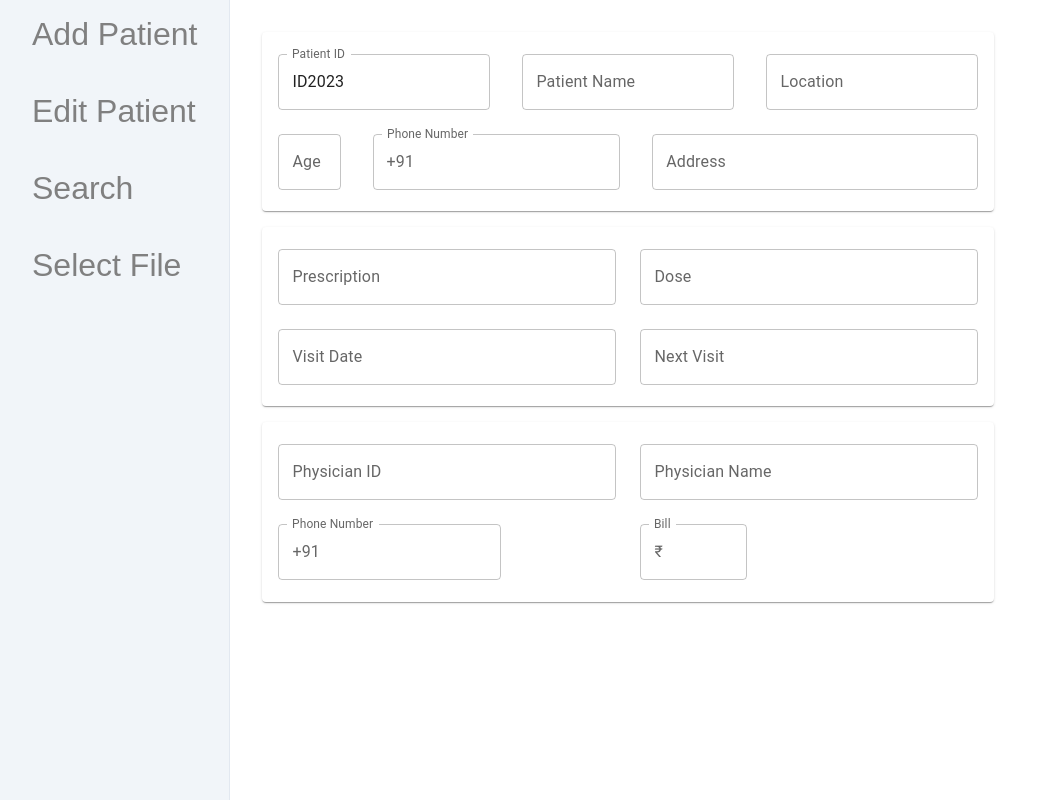
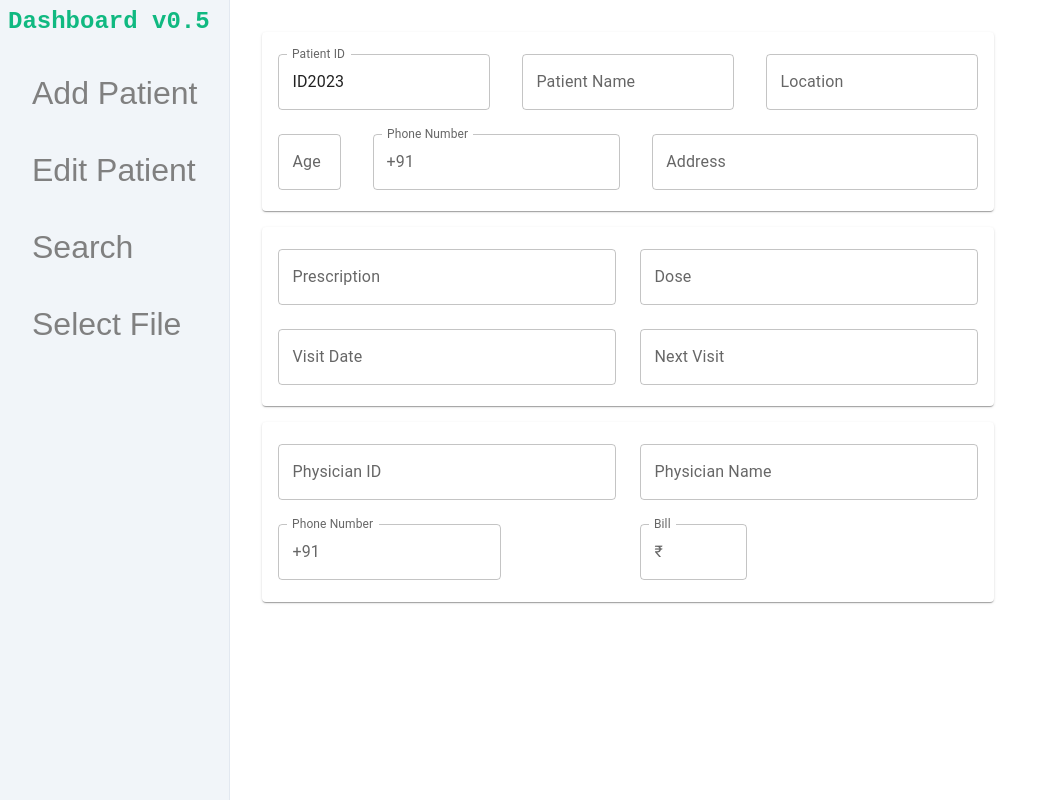
Before and after one commit to furquan-lp/react-patient-db-frontend, a React (Vite) app in the folder react-patients/: page / in a window 1280 px wide. Shown: the whole page, without its empty margins (0-1049 px from the left). Built offline with nearby package versions, Linux system fonts and the light colour scheme.

Commit message:
Use sidebar-link-selected for the link style if the selected prop matches with the link index

```diff
--- a/react-patients/src/components/SideBar.tsx
+++ b/react-patients/src/components/SideBar.tsx
@@ -1,12 +1,11 @@
 import './sidebar.css';
 
-export default function SideBar() {
+export default function SideBar({ selected }: { selected: number }) {
+  const links = ['Add Patient', 'Edit Patient', 'Search', 'Select File'];
   return (
     <nav className="sidebar-main">
-      <span className="sidebar-link">Add Patient</span>
-      <span className="sidebar-link">Edit Patient</span>
-      <span className="sidebar-link">Search</span>
-      <span className="sidebar-link">Select File</span>
+      <span className="sidebar-logo">Dashboard v0.5</span>
+      {links.map((l, i) => <span className={`${i === selected ? 'sidebar-link-selected' : 'sidebar-link'}`}>{l}</span>)}
     </nav>
   );
 }
```
